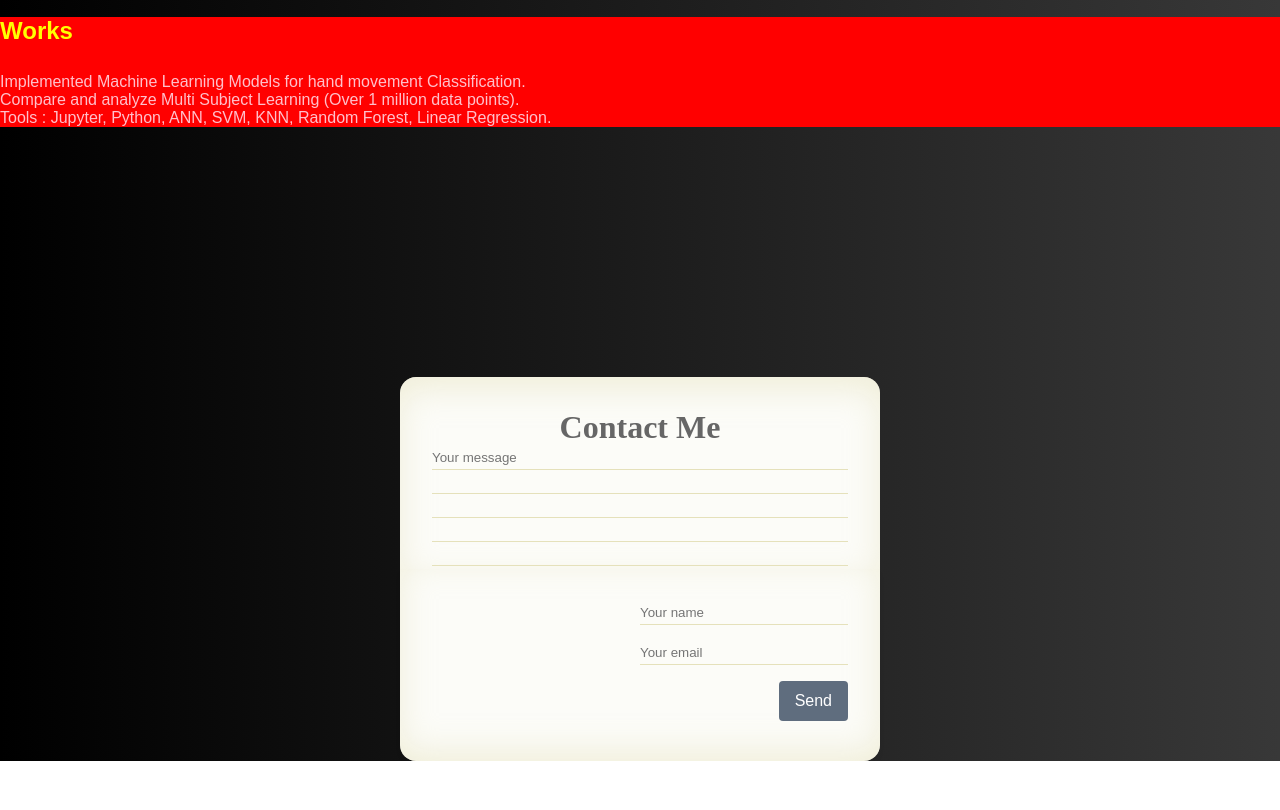
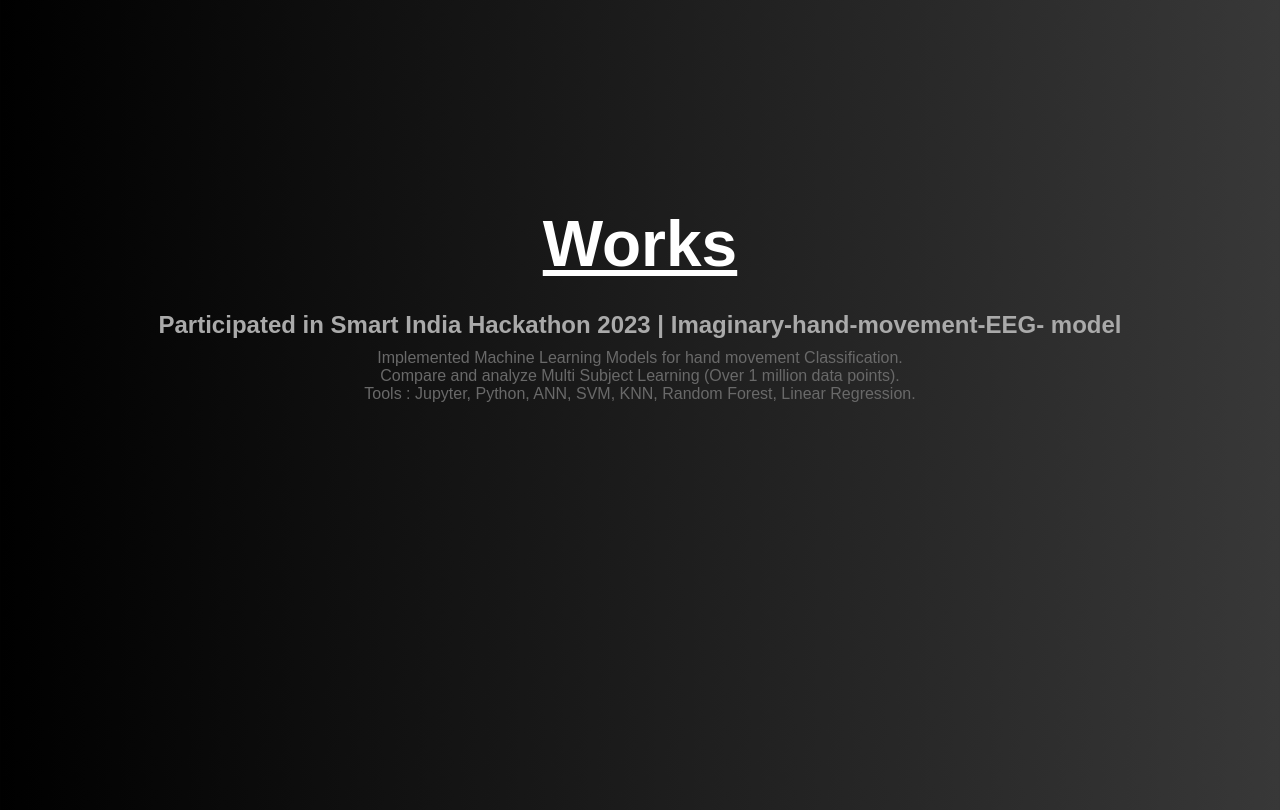
Before and after one commit to Babun001/personal-portfolio, a plain HTML site: page index.html in a window 1280 px wide. Shown: the part 2922-3732 px from the top of the page. Before the commit the page ends 3683 px from the top, so only its background shows below. Drawn offline with Linux system fonts and the light colour scheme.

Commit message:
fixed positon

```diff
--- a/index.html
+++ b/index.html
@@ -185,7 +185,7 @@
 
             <section id="Works" class="worksSection">
                 <div class="workclass">
-                    <h1><ul>Works</ul></h1>
+                    <h1><u>Works</u></h1>
                     <h2>Participated in Smart India Hackathon 2023 | Imaginary-hand-movement-EEG-
                         model</h2>
                     <p>Implemented Machine Learning Models for hand movement Classification.</p>
--- a/style.css
+++ b/style.css
@@ -216,19 +216,25 @@ nav .line{
 
 
 .worksSection{
-
+  display: flex;
+  justify-content: center;
+  text-align: center;
+  margin: auto;
 }
 .worksSection .workclass{
-  background-color: red;
+  margin: 160px auto;
 }
 .workclass h1{
-  color: yellow;
+  color: rgb(255, 255, 255);
+  font-size: 4rem;
+  margin: 30px auto;
 }
 .workclass h2{
-  color: red;
+  color: #aaa;
+  margin: 10px;
 }
 .workclass p{
-  color: pink;
+  color: #696969;
 }
 
 
```
